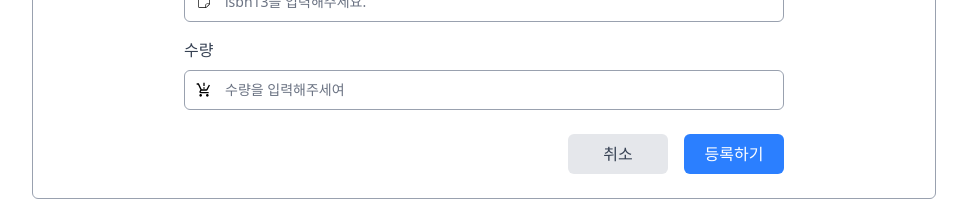
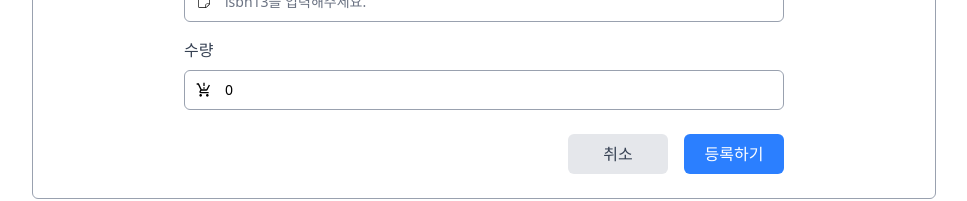
Before and after one commit to 96limshyun/BookManager, a React (Vite) app in the folder Frontend/: page /create in a window 1280 px wide. Shown: the part 499-700 px from the top of the page, without its empty margins (156-1123 px from the left). Built offline with nearby package versions, Linux system fonts and the light colour scheme.

Commit message:
feat: 책 생성 기능 구현

```diff
--- a/Frontend/src/components/Form.tsx
+++ b/Frontend/src/components/Form.tsx
@@ -1,23 +1,34 @@
+import { FormEvent } from "react";
 import { CiStickyNote } from "react-icons/ci";
 import { FaRegBuilding } from "react-icons/fa";
 import { IoBookOutline, IoPersonOutline } from "react-icons/io5";
 import { MdOutlineProductionQuantityLimits } from "react-icons/md";
 
-import { Title } from "@/types";
+import { BookType, Title } from "@/types";
+
 
 interface FormProps {
-    title: Title
+    title: Title;
+    initialValue?: BookType;
+    handleSubmit: (e: FormEvent<HTMLFormElement>) => void
 }
 
-const Form = ({title}: FormProps) => {
-    const handleSubmit = (formData: FormData) => {
-        console.log(formData.get("bookname"));
-    };
+const Form = ({
+    title,
+    initialValue = {
+        bookname: "",
+        authors: "",
+        publisher: "",
+        isbn13: "",
+        quantity: 0,
+    },
+    handleSubmit
+}: FormProps) => {
 
     return (
         <section className="w-full mx-auto rounded-md border-[1px] border-gray-400 p-6 flex flex-col items-center">
             <h1 className="text-left font-bold text-2xl mb-6">{title}</h1>
-            <form action={handleSubmit} className="w-full max-w-[600px]">
+            <form onSubmit={handleSubmit} className="w-full max-w-[600px]">
                 <div className="mb-4">
                     <label
                         htmlFor="bookname"
@@ -34,6 +45,8 @@ const Form = ({title}: FormProps) => {
                             id="bookname"
                             name="bookname"
                             placeholder="도서명을 입력해주세요."
+                            required
+                            defaultValue={initialValue.bookname}
                         />
                     </div>
                 </div>
@@ -54,6 +67,8 @@ const Form = ({title}: FormProps) => {
                             id="authors"
                             name="authors"
                             placeholder="저자명을 입력해주세요."
+                            required
+                            defaultValue={initialValue.authors}
                         />
                     </div>
                 </div>
@@ -74,6 +89,8 @@ const Form = ({title}: FormProps) => {
                             id="publisher"
                             name="publisher"
                             placeholder="출판사명을 입력해주세요."
+                            required
+                            defaultValue={initialValue.publisher}
                         />
                     </div>
                 </div>
@@ -94,6 +111,13 @@ const Form = ({title}: FormProps) => {
                             id="isbn13"
                             name="isbn13"
                             placeholder="isbn13을 입력해주세요."
+                            type="text"
+                            pattern="^\d{13}$"
+                            maxLength={13}
+                            minLength={13}
+                            title="ISBN13은 정확히 13자리 숫자여야 합니다."
+                            required
+                            defaultValue={initialValue.isbn13}
                         />
                     </div>
                 </div>
@@ -115,6 +139,8 @@ const Form = ({title}: FormProps) => {
                             id="quantity"
                             name="quantity"
                             placeholder="수량을 입력해주세여"
+                            required
+                            defaultValue={initialValue.quantity}
                         />
                     </div>
                 </div>
--- a/Frontend/src/constants/index.ts
+++ b/Frontend/src/constants/index.ts
@@ -4,4 +4,12 @@ export const PATH = {
     EDIT: "/edit",
 };
 
+export const FORM_FIELDS = [
+    "bookname",
+    "authors",
+    "publisher",
+    "isbn13",
+    "quantity",
+] as const;
+
 export const DELAY_TIME = 300
--- /dev/null
+++ b/Frontend/src/hooks/Queries/useCreateBookMutation.tsx
@@ -0,0 +1,34 @@
+import { useMutation, useQueryClient } from "@tanstack/react-query";
+import { useNavigate } from "react-router-dom";
+
+import { BookType } from "@/types";
+
+const fetchCreateBook = async (body: BookType) => {
+    const response = await fetch(`${import.meta.env.VITE_API_URL}/books`, {
+        method: "POST",
+        headers: {
+            "Content-Type": "application/json",
+        },
+        body: JSON.stringify(body)
+    })
+    if (!response.ok) {
+        throw new Error("에러");
+    }
+    return await response.json();
+};
+
+const useCreateBookMutation = () => {
+    const queryClient = useQueryClient();
+    const navigate = useNavigate()
+
+    return useMutation({
+        mutationFn: (body: BookType) => fetchCreateBook(body),
+        onSuccess: () => {
+            queryClient.invalidateQueries({ queryKey: ["books"] });
+            navigate("/")
+        },
+        throwOnError: true
+    })
+};
+
+export default useCreateBookMutation;
--- a/Frontend/src/pages/Create.tsx
+++ b/Frontend/src/pages/Create.tsx
@@ -1,7 +1,30 @@
+import { FormEvent } from "react";
+
 import Form from "@/components/Form";
+import { FORM_FIELDS } from "@/constants";
+import useCreateBookMutation from "@/hooks/Queries/useCreateBookMutation";
+import { BookType } from "@/types";
 
 const Create = () => {
-    return <Form title="도서 등록"/>;
+    const { mutate } = useCreateBookMutation();
+
+    const handleSubmit = (e: FormEvent<HTMLFormElement>) => {
+        e.preventDefault();
+        const formData = new FormData(e.currentTarget);
+
+        const bookData: BookType = FORM_FIELDS.reduce((acc, curField) => {
+            const value = formData.get(curField);
+            if (curField === "quantity") {
+                acc[curField] = value ? Number(value) : 0;
+            } else {
+                acc[curField] = value?.toString() || "";
+            }
+            return acc;
+        }, {} as BookType);
+
+        mutate(bookData);
+    };
+    return <Form title="도서 등록" handleSubmit={handleSubmit} />;
 };
 
 export default Create;
```
